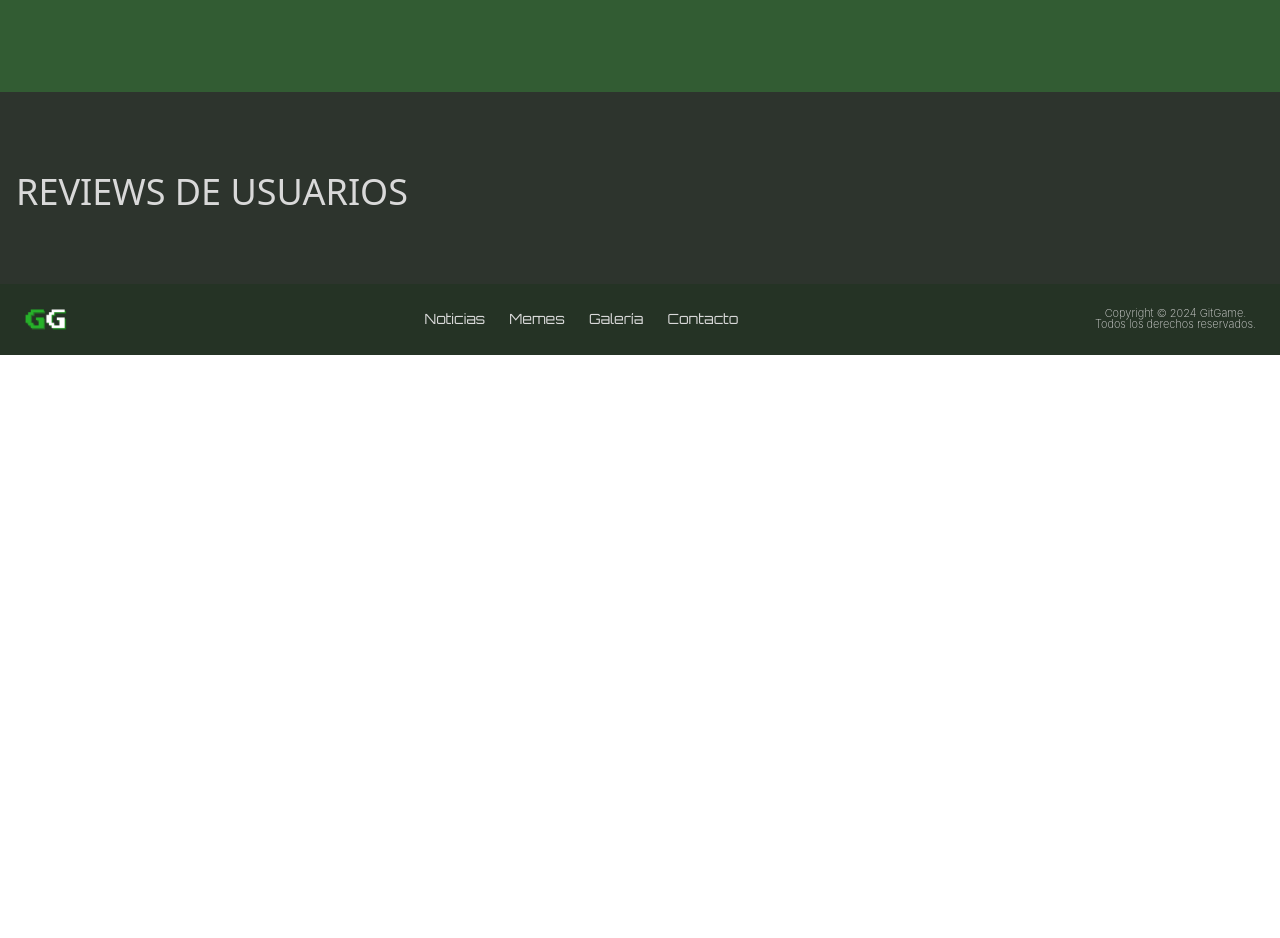
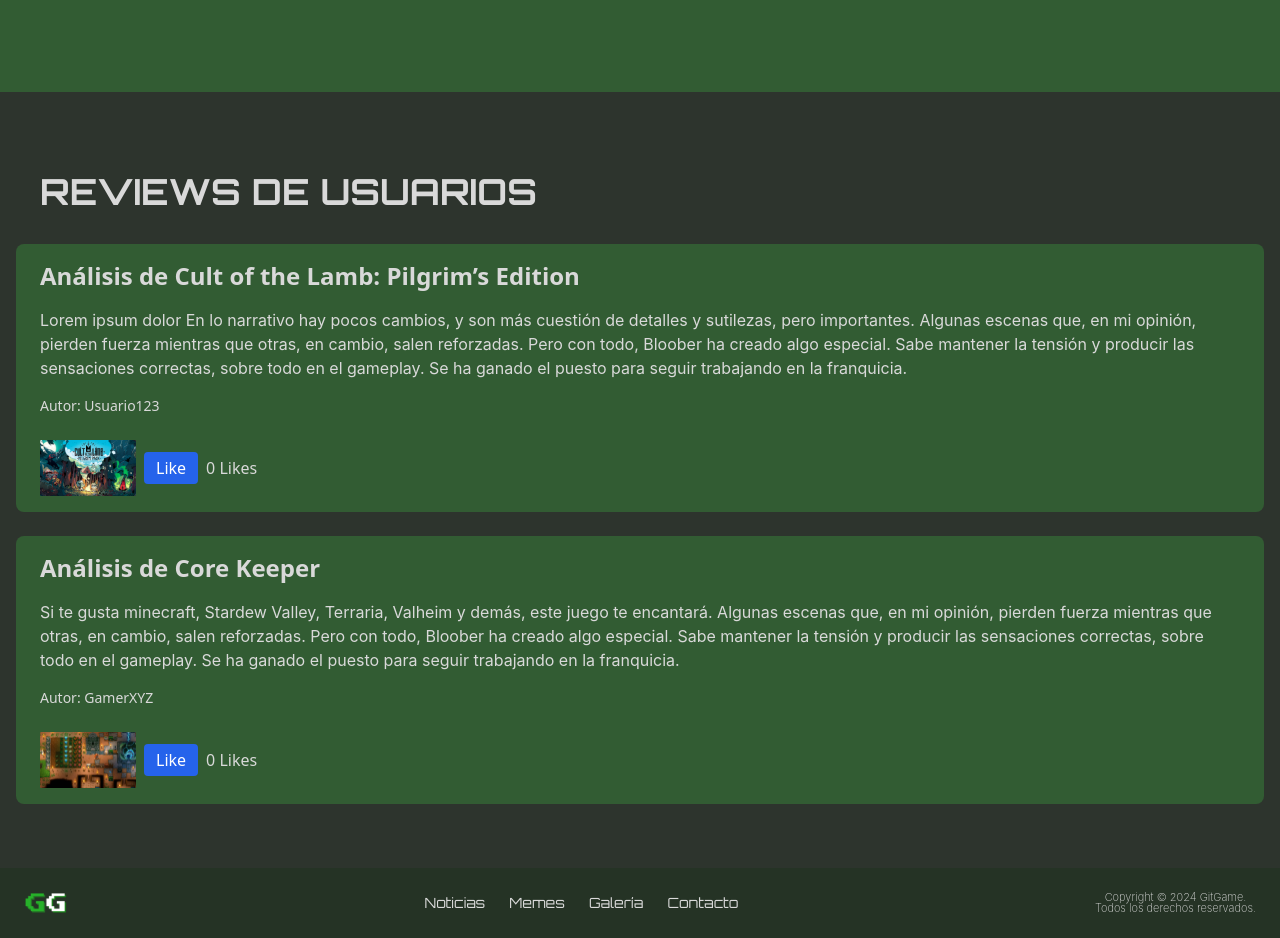
Before and after one commit to Yedpt/gitGame, a React (Vite) app in the folder client/: page /reviews in a window 1280 px wide. Shown: the part 2380-3318 px from the top of the page. Before the commit the page ends 2735 px from the top, so only its background shows below. Built offline with nearby package versions, Linux system fonts and the light colour scheme.

Commit message:
Feature: Users Reviews Added

```diff
--- a/client/src/pages/Reviews.jsx
+++ b/client/src/pages/Reviews.jsx
@@ -5,6 +5,8 @@
 import silenthill from '../assets/img/silenthill.svg';
 import starone from '../assets/img/starsOne.svg';
 import starsec from '../assets/img/starsSec.svg';
+import cultoflamb from '../assets/img/cultoflamb.svg';
+import corekeeper from '../assets/img/corekeeper.svg';
 
 // Simulamos la API con reviews desde el backend
 const fetchReviews = async () => {
@@ -22,10 +24,10 @@
     },
     {
       id: 2,
-      title: 'Silent Hill Review',
+      title: 'Análisis de Silent Hill 2 Remake',
       description:
-        'El terror psicológico de Silent Hill te envuelve en una atmósfera oscura...',
-      author: 'Admin',
+        'Silent Hill 2 es, en líneas generales, un remake bastante fiel al clásico de terror de Konami. Lo que más se nota, más allá de los gráficos renovados, es que el diseño de niveles ha mejorado muchísimo, convirtiendo los míticos entornos en lugares más interesantes que recorrer. Lo mismo ocurre con el combate, que es más reactivo y dentro de sus limitaciones encuentra formas creativas de enfrentarse a los enemigos con las mismas herramientas.  En lo narrativo hay pocos cambios, y son más cuestión de detalles y sutilezas, pero importantes. Algunas escenas que, en mi opinión, pierden fuerza mientras que otras, en cambio, salen reforzadas. Pero con todo, Bloober ha creado algo especial. Sabe mantener la tensión y producir las sensaciones correctas, sobre todo en el gameplay. Se ha ganado el puesto para seguir trabajando en la franquicia.',
+      author: 'Arturo :)',
       image: silenthill,
       rating: starsec,
     },
@@ -34,6 +36,24 @@
 
 const Reviews = () => {
   const [reviews, setReviews] = useState([]);
+  const [userReviews, setUserReviews] = useState([
+    {
+      id: 1,
+      title: 'Análisis de Cult of the Lamb: Pilgrim’s Edition',
+      description: 'Lorem ipsum dolor En lo narrativo hay pocos cambios, y son más cuestión de detalles y sutilezas, pero importantes. Algunas escenas que, en mi opinión, pierden fuerza mientras que otras, en cambio, salen reforzadas. Pero con todo, Bloober ha creado algo especial. Sabe mantener la tensión y producir las sensaciones correctas, sobre todo en el gameplay. Se ha ganado el puesto para seguir trabajando en la franquicia.',
+      author: 'Usuario123',
+      likes: 0,
+      image: cultoflamb
+    },
+    {
+      id: 2,
+      title: 'Análisis de Core Keeper',
+      description: 'Si te gusta minecraft, Stardew Valley, Terraria, Valheim y demás, este juego te encantará. Algunas escenas que, en mi opinión, pierden fuerza mientras que otras, en cambio, salen reforzadas. Pero con todo, Bloober ha creado algo especial. Sabe mantener la tensión y producir las sensaciones correctas, sobre todo en el gameplay. Se ha ganado el puesto para seguir trabajando en la franquicia.',
+      author: 'GamerXYZ',
+      image: corekeeper,
+      likes: 0
+    },
+  ]);
   const [expandedReview, setExpandedReview] = useState(null);
   const [isSmallScreen, setIsSmallScreen] = useState(false);
 
@@ -61,6 +81,14 @@
 
   const toggleReview = (id) => {
     setExpandedReview(expandedReview === id ? null : id);
+  };
+
+  const handleLike = (id) => {
+    setUserReviews((prevReviews) =>
+      prevReviews.map((review) =>
+        review.id === id ? { ...review, likes: review.likes + 1 } : review
+      )
+    );
   };
 
   return (
@@ -126,11 +154,24 @@
         </section>
 
         {/* Reviews Users */}
-        <section className="bg-dark px-4 py-10">
-          <h2 className="text-3xl sm:text-4xl text-light mb-8">
+        <section className="bg-dark px-0 py-10">
+          <h2 className="font-title text-3xl sm:text-4xl px-10 text-light font-semibold md:text-left  text-center mb-8">
             REVIEWS DE USUARIOS
-            </h2>
-          {/* Aquí puedes añadir el código para reviews de usuarios */}
+          </h2>
+          {userReviews.map((userReview) => (
+            <div key={userReview.id} className="bg-greenMid flex flex-col gap-4 px-6 py-4 rounded-lg mx-4 mb-6">
+              <h3 className="text-2xl font-bold text-light">{userReview.title}</h3>
+              <p className="text-light font-paragraph">{userReview.description}</p>
+              <p className="text-sm text-light">Autor: {userReview.author}</p>
+              <div className="flex items-center gap-2 mt-2">
+              <img src={userReview.image} alt="rating" className="w-24" />
+                <button onClick={() => handleLike(userReview.id)} className="bg-blue-600 text-white px-3 py-1 rounded">
+                  Like
+                </button>
+                <span className="text-light">{userReview.likes} Likes</span>
+              </div>
+            </div>
+          ))}
         </section>
       </main>
     </div>
```
Also changed, not shown: client/src/assets/img/corekeeper.svg (added), client/src/assets/img/cultoflamb.svg (added).
